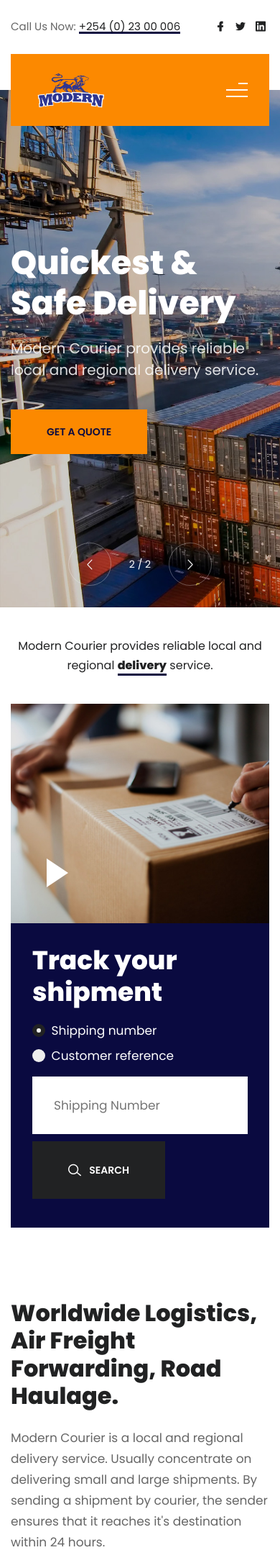
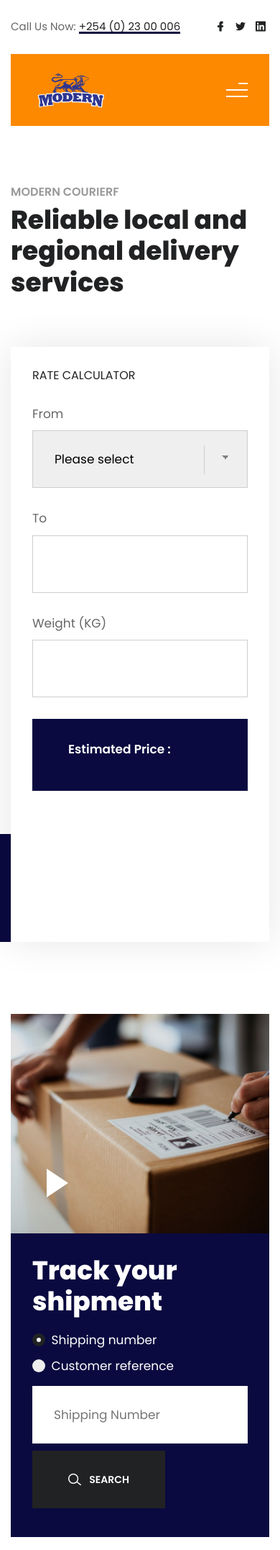
Before and after one commit to chrismuiruriz/codemoran, a PHP site: page /ultraAfricaUpdated/courier/index.html in a window 390 px wide. Shown: the top 2154 px of the page at 72% size. Run offline with PHP 8.4, Linux system fonts and the light colour scheme; grey boxes are pictures that could not be loaded.

Commit message:
Updated courier

```diff
--- a/courier/css/style.css
+++ b/courier/css/style.css
@@ -807,7 +807,7 @@
 }
 
 .side-widget .site-menu ul li a {
-  color: #fff;
+  color: #212223;
   font-size: 18px;
   font-weight: 600;
 }
@@ -3869,3 +3869,42 @@
     margin-left: 0;
   }
 }
+
+
+@media (min-width: 576px) {
+  .custom-modal .modal-dialog {
+    max-width: 400px;
+  }
+
+  .custom-modal .modal-dialog .modal-content {
+    padding: 1rem;
+  }
+}
+
+.custom-modal .modal-header .close {
+  margin-top: -1.5rem;
+}
+
+.custom-modal .form-title {
+  margin: -2rem 0rem 2rem;
+}
+
+.custom-modal .btn-round {
+  border-radius: 3rem;
+}
+
+.custom-modal .delimiter {
+  padding: 1rem;
+}
+
+.custom-modal .social-buttons .btn {
+  margin: 0 0.5rem 1rem;
+}
+
+.custom-modal .signup-section {
+  padding: 0.3rem 0rem;
+}
+
+.custom-modal input[type="password"] {
+  height: 65px;
+}
--- a/courier/index.html
+++ b/courier/index.html
@@ -59,11 +59,10 @@
                 <!-- end custom-menu -->
                 <div class="site-menu">
                     <ul>
-                        <li><a href="logistics.html">Logistics</a></li>
-                        <li><a href="services.html">Services</a></li>
-                        <li><a href="news.html">News</a></li>
-                        <li><a href="about.html">About</a></li>
-                        <li><a href="contact.html">Contact</a></li>
+                        <li><a href="#">Services</a></li>
+                        <li><a href="#">About</a></li>
+                        <li><a href="#">Contact</a></li>
+                        <li><a href="#" data-toggle="modal" data-target="#loginModal">Login</a></li>
                     </ul>
                 </div>
                 <!-- end site-menu -->
@@ -107,17 +106,16 @@
                 <!-- end custom-menu -->
                 <div class="site-menu">
                     <ul>
-                        <li><a href="logistics.html">Logistics</a></li>
-                        <li><a href="services.html">Services</a></li>
-                        <li><a href="news.html">News</a></li>
-                        <li><a href="about.html">About</a></li>
-                        <li><a href="contact.html">Contact</a></li>
+                        <li><a href="#">Services</a></li>
+                        <li><a href="#">About</a></li>
+                        <li><a href="#">Contact</a></li>
                     </ul>
                 </div>
                 <!-- end site-menu -->
                 <div class="hamburger-menu"> <span></span> <span></span> <span></span> </div>
                 <!-- end hamburger-menu -->
-                <div class="navbar-button"> <a href="#quote-form">GET A QUOTE</a> </div>
+                <div class="navbar-button"> <a href="#quote-form" data-toggle="modal"
+                        data-target="#loginModal">LOGIN</a> </div>
                 <!-- end navbar-button -->
             </div>
             <!-- end inner -->
@@ -125,7 +123,7 @@
         <!-- end container -->
     </nav>
     <!-- end navbar -->
-    <header class="slider">
+    <header class="slider" style="display: none;">
         <div class="main-slider">
             <div class="swiper-wrapper">
                 <div class="swiper-slide">
@@ -177,14 +175,63 @@
         <!-- end main-slider -->
     </header>
     <!-- end slider -->
-    <div class="section-note">
+    <div class="section-note" style="display: none;">
         <div class="container">
             <h6>Modern Courier provides reliable local and regional <strong>delivery</strong> service.</h6>
         </div>
         <!-- end container -->
     </div>
+    <section class="content-section no-bottom-spacing bottom-bg-half">
+        <div class="container">
+            <div class="row">
+                <div class="col-md-6 col-xs-12" style="padding-top: 2rem;">
+                    <div class="section-title text-left">
+                        <h6>MODERN COURIERF</h6>
+                        <h2>Reliable local and regional delivery services</h2>
+                    </div>
+                    <!-- end section-title -->
+                </div>
+                <!-- end col-12 -->
+                <div class="col-md-6 col-xs-12" id="quote-form">
+                    <div class="calculator">
+                        <h6 style="margin-bottom: 2rem;">RATE CALCULATOR</h6>
+                        <div class="row inner">
+                            <div class="form-group col-md-6"> <span>From</span>
+                                <select>
+                                    <option>Please select</option>
+                                </select>
+                            </div>
+                            <!-- end form-group -->
+                            <div class="form-group col-md-6"> <span>To</span>
+                                <input type="text">
+                            </div>
+
+                            <!-- end form-group -->
+                            <div class="form-group col-md-12"> <span>Weight (KG)</span>
+                                <input type="text">
+                            </div>
+                            <!-- end form-group -->
+
+                            <div class="form-group col-12">
+                                <div class="estimated-price"><b>Estimated Price :</b> <strong>Ksh. 5,500</strong></div>
+                                <!-- end estimated-price -->
+                            </div>
+                            <!-- end form-group -->
+                        </div>
+                        <!-- end row inner -->
+                    </div>
+                    <!-- end calculator -->
+                </div>
+                <!-- end col-12 -->
+            </div>
+            <!-- end row -->
+        </div>
+        <!-- end container -->
+    </section>
+    <!-- end content-section -->
+
     <!-- end section-note -->
-    <section class="content-section no-top-spacing">
+    <section class="content-section">
         <div class="container">
             <div class="row">
                 <div class="col-lg-5">
@@ -306,7 +353,7 @@
         <!-- end container -->
     </section>
     <!-- end content-section -->
-    <section class="content-section" data-background="#f9f7ef">
+    <section class="content-section" data-background="#f9f7ef" style="display: none;">
         <div class="container">
             <div class="row">
                 <div class="col-12">
@@ -391,7 +438,7 @@
         <!-- end container -->
     </section>
     <!-- end content-section -->
-    <section class="content-section no-spacing">
+    <section class="content-section no-spacing" style="display: none;">
         <div class="container">
             <div class="row align-items-center no-gutters">
                 <div class="col-lg-6">
@@ -436,12 +483,10 @@
             <div class="row">
                 <div class="col-12">
                     <div class="cta-bar">
-                        <h2>We are now Logistics <br>
-                            Industry Limited</h2>
+                        <h2>Local and regional delivery services</h2>
                         <p>We’re one of the Kenya’s leading shipping and logistics providers.</p>
                         <a href="#quote-form" class="custom-button">Get A Quote</a> <a href="#"
-                            class="light-button">Estimate
-                            cost</a>
+                            class="light-button">Track Shipment</a>
                     </div>
                     <!-- end cta-bar -->
                 </div>
@@ -452,85 +497,7 @@
         <!-- end container -->
     </section>
     <!-- end content-section -->
-    <section class="content-section no-bottom-spacing bottom-bg-half">
-        <div class="container">
-            <div class="row">
-                <div class="col-12">
-                    <div class="section-title text-left">
-                        <h6>TOTAL DELIVERY COST</h6>
-                        <h2>Find out the approximate cost of <br>
-                            your delivery</h2>
-                    </div>
-                    <!-- end section-title -->
-                </div>
-                <!-- end col-12 -->
-                <div class="col-12" id="quote-form">
-                    <div class="calculator">
-                        <div class="row inner">
-                            <div class="form-group col-md-6"> <span>From</span>
-                                <select>
-                                    <option>Please select</option>
-                                </select>
-                            </div>
-                            <!-- end form-group -->
-                            <div class="form-group col-md-6"> <span>To</span>
-                                <input type="text">
-                            </div>
-                            <!-- end form-group -->
-                            <div class="form-group col-lg-3 col-md-6"> <span>Width</span>
-                                <input type="text">
-                            </div>
-                            <!-- end form-group -->
-                            <div class="form-group col-lg-3 col-md-6"> <span>Height</span>
-                                <input type="text">
-                            </div>
-                            <!-- end form-group -->
-                            <div class="form-group col-lg-3 col-md-6"> <span>Weight</span>
-                                <input type="text">
-                            </div>
-                            <!-- end form-group -->
-                            <div class="form-group col-lg-3 col-md-6"> <span>Fragile</span>
-                                <div class="yes-no" id="yes-no">
-                                    <input type="radio" name="rdo" id="yes" value="15000" checked />
-                                    <input type="radio" name="rdo" id="no" value="0" />
-                                    <div class="switch">
-                                        <label for="yes">Yes</label>
-                                        <label for="no">No</label>
-                                        <span></span> </div>
-                                </div>
-                                <!-- end yes-no -->
-                            </div>
-                            <!-- end form-group -->
-                            <div class="form-group col-12">
-                                <label>
-                                    <input type="checkbox" checked>
-                                    Express Delivery</label>
-                                <label>
-                                    <input type="checkbox">
-                                    Insurance</label>
-                                <label>
-                                    <input type="checkbox">
-                                    Packaging</label>
-                            </div>
-                            <!-- end form-group -->
-                            <div class="form-group col-12">
-                                <div class="estimated-price"><b>Estimated Price :</b> <strong>$67.000</strong></div>
-                                <!-- end estimated-price -->
-                            </div>
-                            <!-- end form-group -->
-                        </div>
-                        <!-- end row inner -->
-                    </div>
-                    <!-- end calculator -->
-                </div>
-                <!-- end col-12 -->
-            </div>
-            <!-- end row -->
-        </div>
-        <!-- end container -->
-    </section>
-    <!-- end content-section -->
-    <section class="content-section bg-half">
+    <section class="content-section bg-half" style="display: none;">
         <div class="container">
             <div class="row align-items-center">
                 <div class="col-lg-5">
@@ -636,11 +603,9 @@
                 <div class="col-lg-4 col-md-6">
                     <h6 class="widget-title">Quick Links</h6>
                     <ul class="footer-menu">
-                        <li><a href="#">Air Freight</a></li>
-                        <li><a href="#">Sea Freight</a></li>
-                        <li><a href="#">Ground Cargo</a></li>
-                        <li><a href="#">Packaging Options</a></li>
-                        <li><a href="#">Track Your Shipment</a></li>
+                        <li><a href="#">Services</a></li>
+                        <li><a href="#">About</a></li>
+                        <li><a href="#">Contact Us</a></li>
                     </ul>
                 </div>
                 <!-- end col-4 -->
@@ -676,6 +679,12 @@
         <script src="js/imagesloaded.pkgd.min.js"></script>
         <script src="js/isotope.min.js"></script>
         <script src="js/scripts.js"></script>
+
+        <script>
+            $(document).ready(function () {
+                //$('#loginModal').modal('show');
+            });
+        </script>
 </body>
 
 </html>
```
Also changed, not shown: other parts of courier/index.html (+38 -0 lines). Lines whose indentation alone changed are shown as unchanged.
